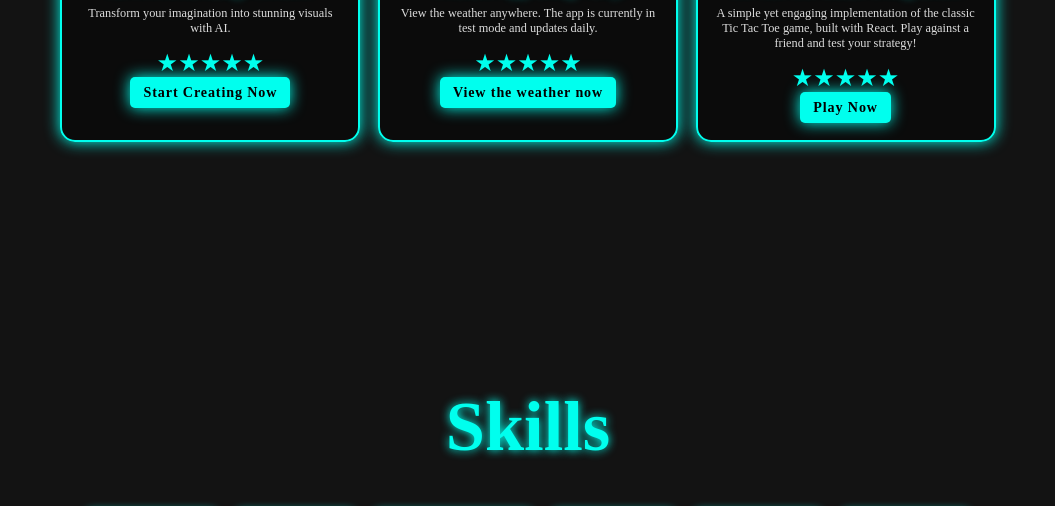
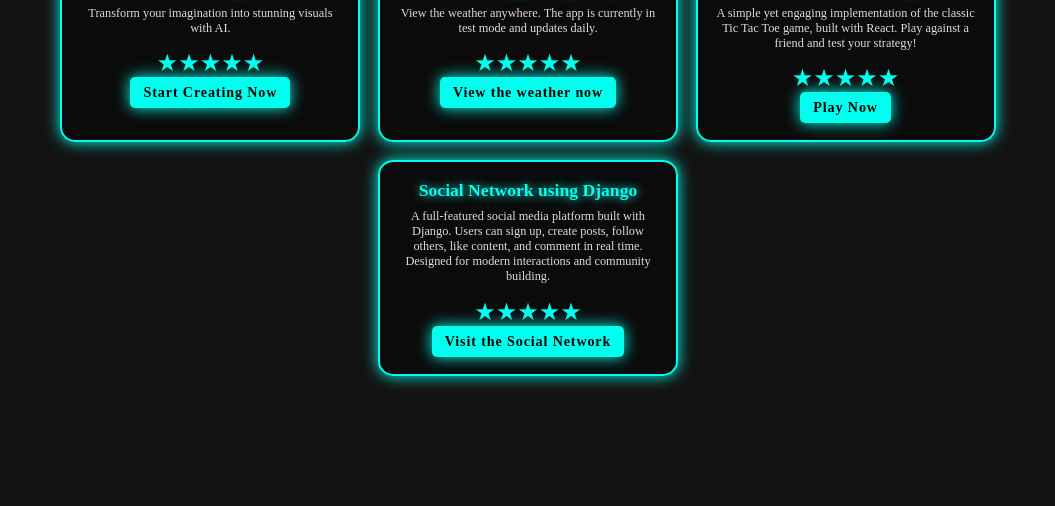
Before and after one commit to SANDRICKSON/sandroqatamadze, a plain HTML site: page index.html in a window 1280 px wide. Shown: the part 9681-10187 px from the top of the page, without its empty margins (112-1167 px from the left). Drawn offline with nearby package versions, Linux system fonts and the light colour scheme.

Commit message:
Update index.html

```diff
--- a/index.html
+++ b/index.html
@@ -507,6 +507,16 @@ Alongside that, I’m also a student at Skillwill’s Neo University, specializi
     </div>
     <a href="https://tictactoe-8g9g.onrender.com/" target="_blank" class="btn">Play Now</a>
 </div>
+
+         <div class="project-box">
+    <h4>Social Network using Django</h4>
+    <p>A full-featured social media platform built with Django. Users can sign up, create posts, follow others, like content, and comment in real time. Designed for modern interactions and community building.</p>
+    <div class="stars" data-rating="0">
+        ★★★★★
+    </div>
+    <a href="https://social-site-using-django-by-sandricksoni.onrender.com" target="_blank" class="btn">Visit the Social Network</a>
+</div>
+
 
 
 
```
